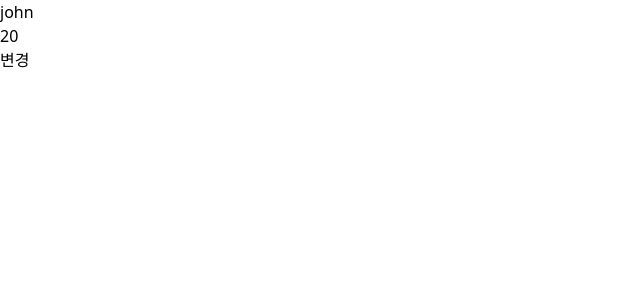
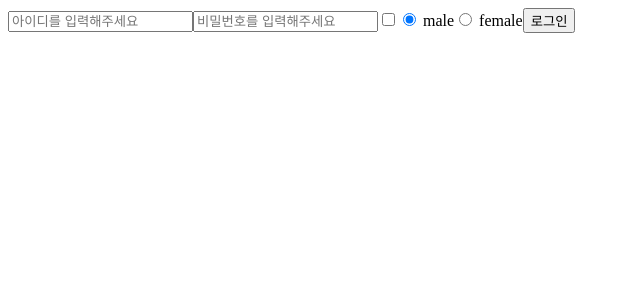
Before and after one commit to yoo-nji/programmers_web_devcourse, a React (Vite) app in the folder learn-react/06/: page / in a window 1280 px wide. Shown: the top 300 px of the page, without its empty margins (0-640 px from the left). Built offline with nearby package versions, Linux system fonts and the light colour scheme.

Commit message:
[react] useRef 폼 요소 제어(비제어 컨트롤러)

```diff
--- a/learn-react/06/src/App.tsx
+++ b/learn-react/06/src/App.tsx
@@ -1,68 +1,57 @@
-import { useState } from "react";
+// 폼 제어
+// 제어 컨트롤러 -> 실시간 o
+// 상태를 정의해서 폼 요소를 제어
+// ex) 글자수세기
 
-// export default function App() {
-//   // 자바스크립트 변수
-//   // let count = 0;
+import { useRef } from "react";
 
-//   //리액트 변수
-//   //useState 훅은 상태와 상태 업데이트 함수를 배열로 반환
+// 비제어 컨트롤러 -> 실시간 x
+// DOM을 직접 참조해서 폼 요소를 제어
+// useRef
+export default function App() {
+  // document.querySelector()
+  const idRef = useRef<HTMLInputElement | null>(null); // ref 객체
+  const pwRef = useRef<HTMLInputElement | null>(null); // ref 객체
+  const checkboxRef = useRef<HTMLInputElement | null>(null); // ref 객체
+  const radioRef = useRef<HTMLInputElement[]>([]); // ref 객체
 
-//   //비구조화할당으로 받아서 처리함
-//   //[상태, 상태 업데이트하는 함수 ] = useState(초기값)
-//   //상태: 현재 값(초기값으로 useState훅의 인자가 들어감)
-//   // 상태 업데이트 함수: 상태의 값을 변경할 떄 사용되는 함수
-//   const [count, setCount] = useState(0);
-//   //이름은 내 마음대로 지어줘도 됨
-//   //✅일반적으로 상태명이 count라면 상태 업데이트 함수는 setCount로 지음
-
-//   const increment = () => {
-//     setCount(() => count + 1);
-//   };
-
-//   // 리액트는 불변성을 지켜줘야 됨 -> 값이 한번 생성된 후에 변경되지 않는 특성
-//   //students 값을 직접적으로 바꾸면 안 됨
-//   //ex) students.push("smith") ❌
-//   // 해결: 새로운 값을 만들어서 다시 할당
-//   const [students, setstudents] = useState(["james", "john"]);
-//   const addStudent = () => {
-//     // ❌ 이전값 무시하고 smith만 출력
-//     // setstudents(["smith"]);
-//     // ✅ 이전값 참조하며 smith 추가
-//     setstudents((students) => [...students, "smith"]);
-//   };
-
-//   return (
-//     <div>
-//       <h1>count: {count}</h1>
-//       <button onClick={increment}>증가</button>
-//       <ul>
-//         {students.map((student, index) => (
-//           <li key={index}>{student}</li>
-//         ))}
-//       </ul>
-//       <button onClick={addStudent}>학생 추가</button>
-//     </div>
-//   );
-// }
-
-interface User {
-  name: string;
-  age: number;
-  gender?: string;
-}
-
-export default function App() {
-  const [user, setUser] = useState<User>({ name: "john", age: 20 });
-  const changeUser = () => {
-    // 💡타입추론 그대로 두면 문제가 됨, 기존에 name과 age만 타입추론이 되었는데 갑자기 gender가 추가됐기 때문
-    setUser((user) => ({ ...user, gender: "male" }));
+  const submitHandler = (e: React.FormEvent<HTMLFormElement>) => {
+    e.preventDefault();
+    // console.log(idRef.current?.value);
+    // console.log(pwRef.current?.value);
+    // console.log(checkboxRef.current?.checked);
+    const selectedRadio = radioRef.current.find((radio) => radio.checked);
+    console.log(selectedRadio?.value);
   };
   return (
-    <div>
-      <h1>{user.name}</h1>
-      <h1>{user.age}</h1>
-      <h1>{user.gender}</h1>
-      <button onClick={changeUser}>변경</button>
-    </div>
+    <>
+      <form onSubmit={submitHandler}>
+        <input type="text" ref={idRef} placeholder="아이디를 입력해주세요" />
+        <input type="password" ref={pwRef} placeholder="비밀번호를 입력해주세요" />
+        <input type="checkbox" ref={checkboxRef} />
+        {/*  */}
+        <input
+          type="radio"
+          name="gender"
+          ref={(el) => {
+            if (el) radioRef.current[0] = el;
+          }}
+          value="male"
+          defaultChecked
+        />{" "}
+        male
+        <input
+          type="radio"
+          name="gender"
+          ref={(el) => {
+            if (el) radioRef.current[1] = el;
+          }}
+          value="female"
+        />{" "}
+        female
+        {/*  */}
+        <button>로그인</button>
+      </form>
+    </>
   );
 }
--- a/learn-react/06/src/css/index.css
+++ b/learn-react/06/src/css/index.css
@@ -1,4 +1,4 @@
-@import "./tailwind.css";
+/* @import "./tailwind.css"; */
 
 .bg {
   background-image: url("../assets/images/tree.jpg");
```
